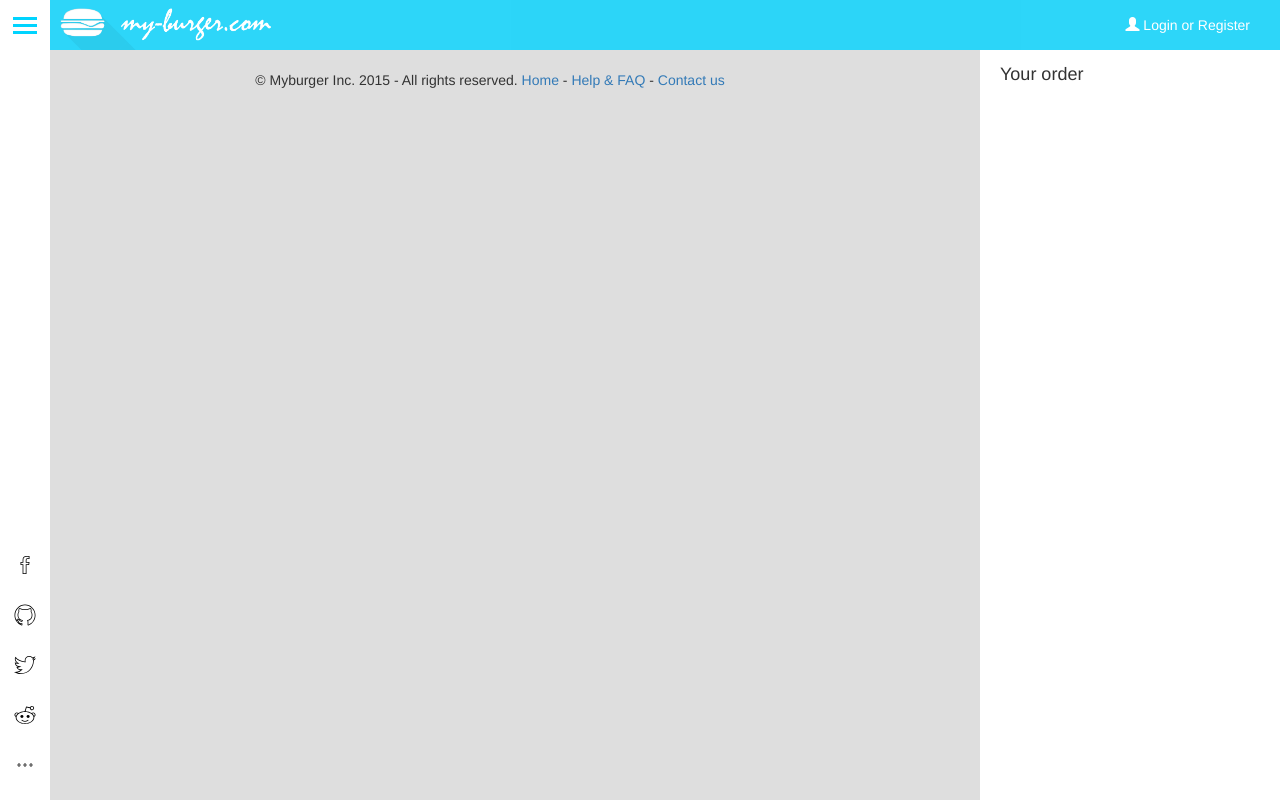
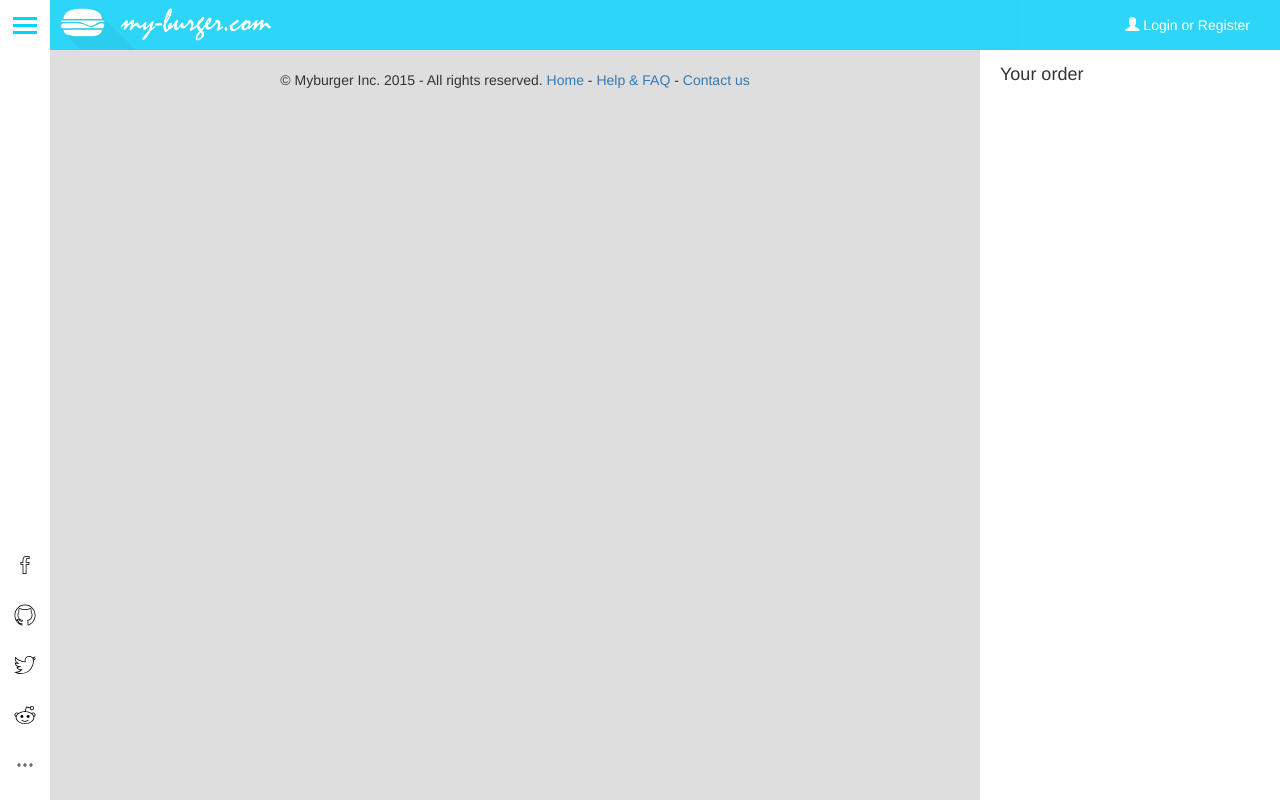
Before and after one commit to crysxd/Project-Workshop-of-Database-Systems-CS357, a PHP site: page /meals.php in a window 1280 px wide. Run offline with PHP 8.4, Linux system fonts and the light colour scheme.

Commit message:
Fixed margin error

```diff
--- a/Webpage/css/meals.css
+++ b/Webpage/css/meals.css
@@ -3,7 +3,7 @@
 }
 
 #main-content {
-  margin-right: 350px;
+  margin-right: 300px;
   -webkit-transition: margin-right .3s;
   -moz-transition: margin-right .3s;
   -ms-transition: margin-right .3s;
```
